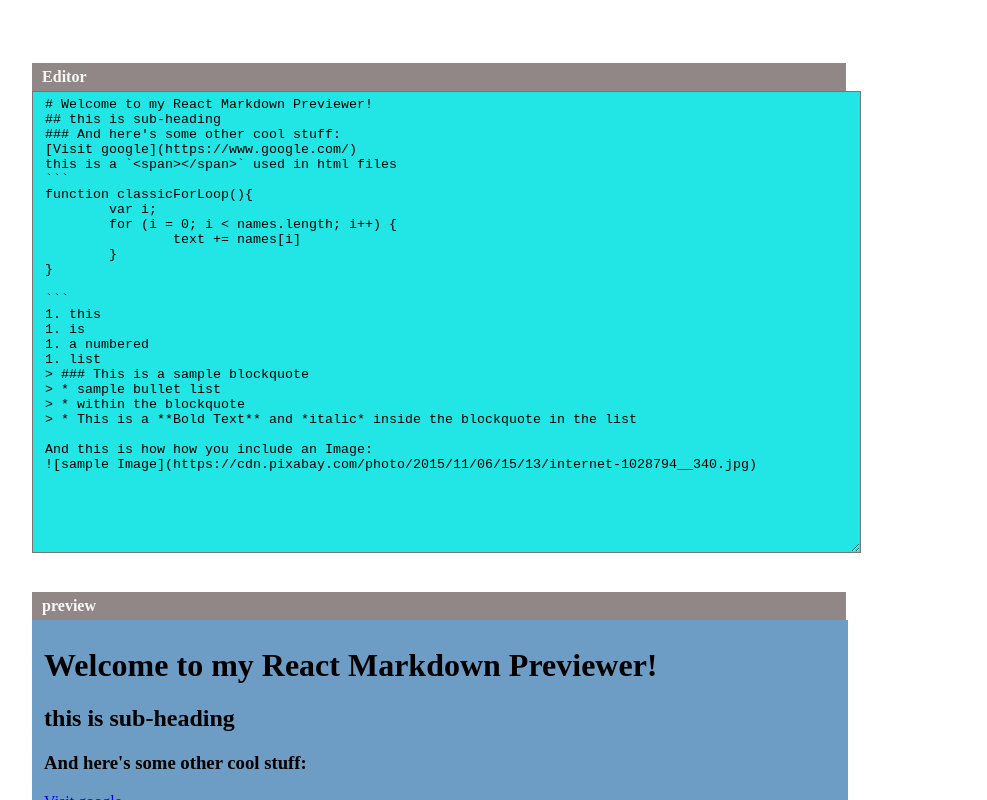
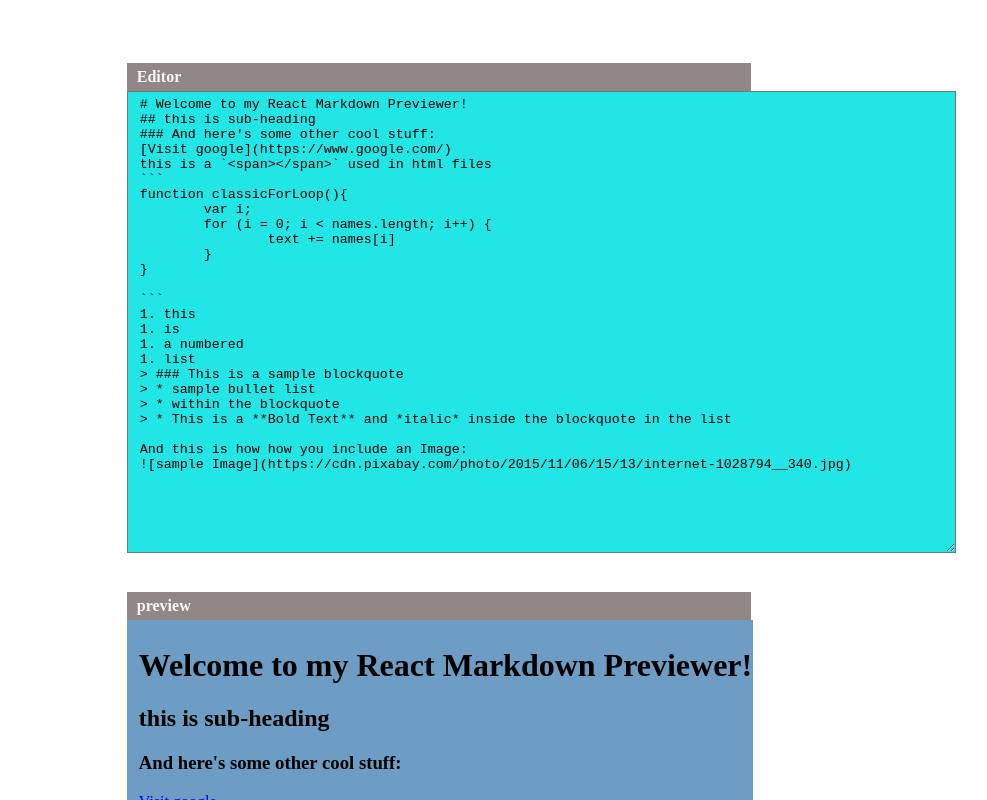
Before and after one commit to dineshigdd/freeCodeCampProjects, a React (Create React App) app in the folder ReactMarkdownPreviewer/: page / in a window 1280 px wide. Shown: the top 800 px of the page, without its empty margins (206-1193 px from the left). Built offline with nearby package versions, Linux system fonts and the light colour scheme.

Commit message:
change with of title bar in editor

```diff
--- a/ReactMarkdownPreviewer/src/styles/styles.css
+++ b/ReactMarkdownPreviewer/src/styles/styles.css
@@ -35,7 +35,7 @@
    }
 
 div{
-  width:62.8vw;
+  width:48vw;
 }
 
 img{
```
